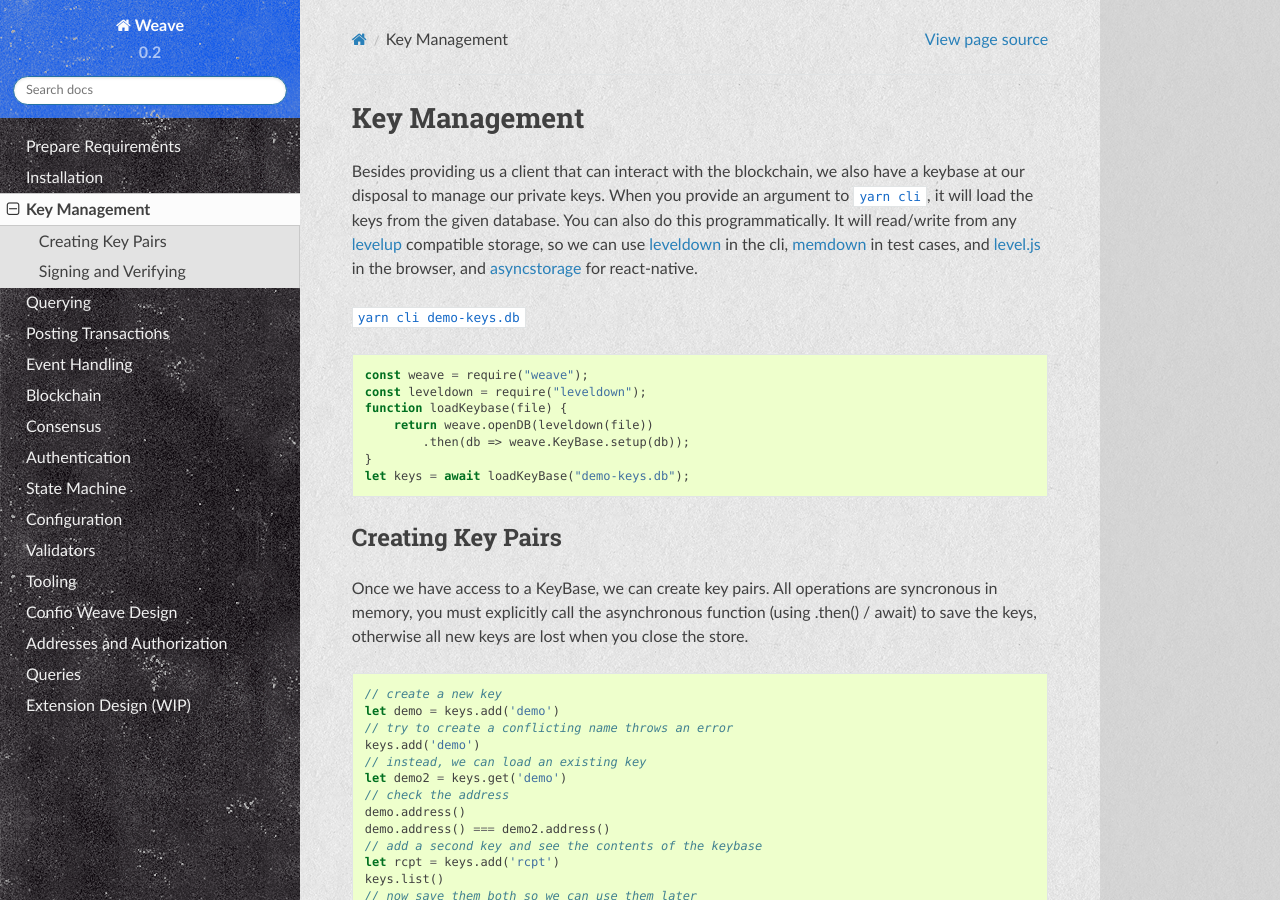
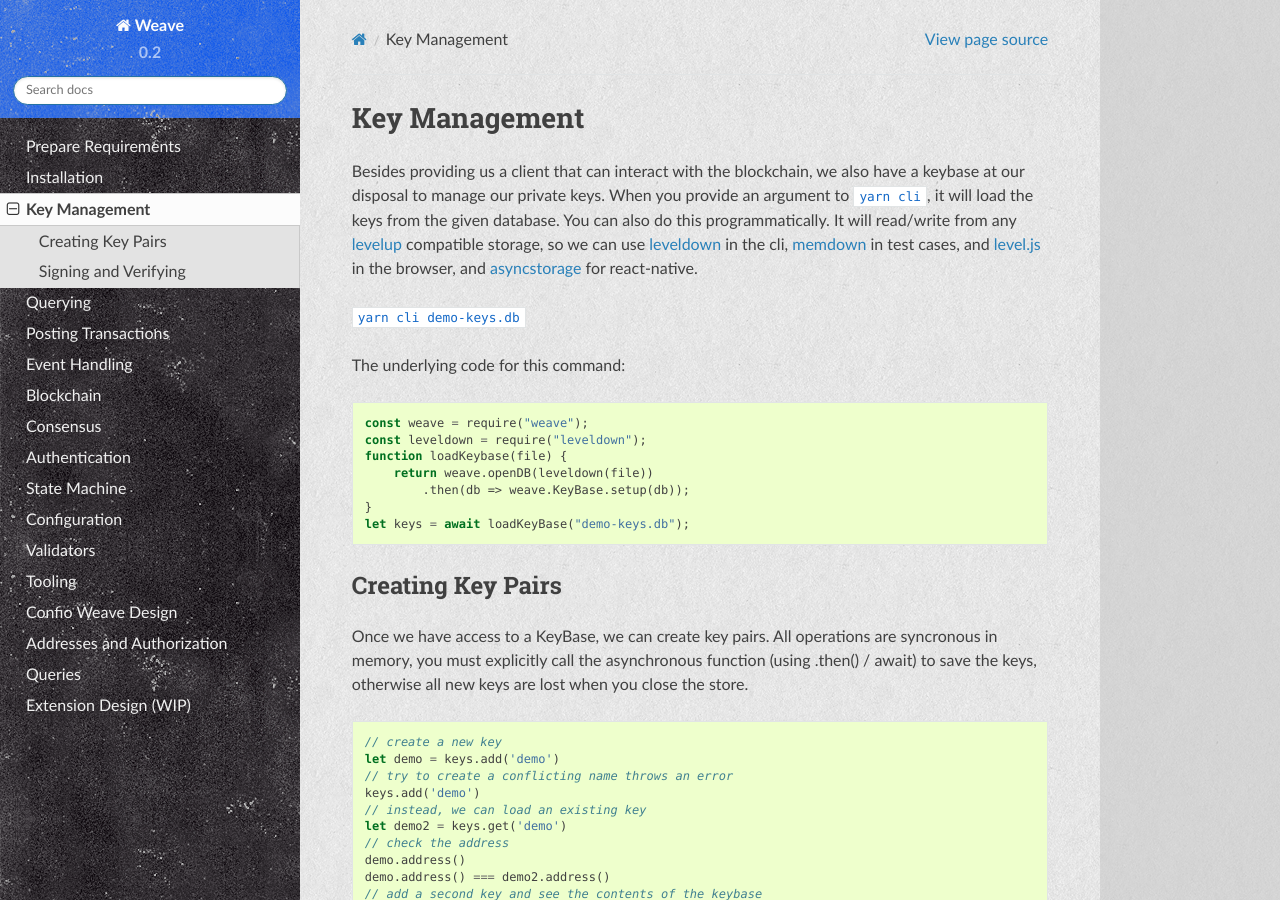
Before and after one commit to iov-one/weave, a Sphinx documentation site: the page built from docs/mycoind/keys.rst, in a window 1280 px wide and 900 px high. Built offline with Sphinx 7.4.7 and the Read the Docs theme 2.0.0, drawn with Linux system fonts in a browser that asks for light colours; formulas are drawn with MathJax 3.

Commit message:
Update keys.rst
Make sure that it's clear this is a code snippet from the project and not something that needs to be executed in the cli.

```diff
--- a/docs/mycoind/keys.rst
+++ b/docs/mycoind/keys.rst
@@ -16,6 +16,8 @@ and `asyncstorage <https://github.com/tradle/asyncstorage-down>`__
 for react-native.
 
 ``yarn cli demo-keys.db``
+
+The underlying code for this command:
 
 .. code:: javascript
 
```
